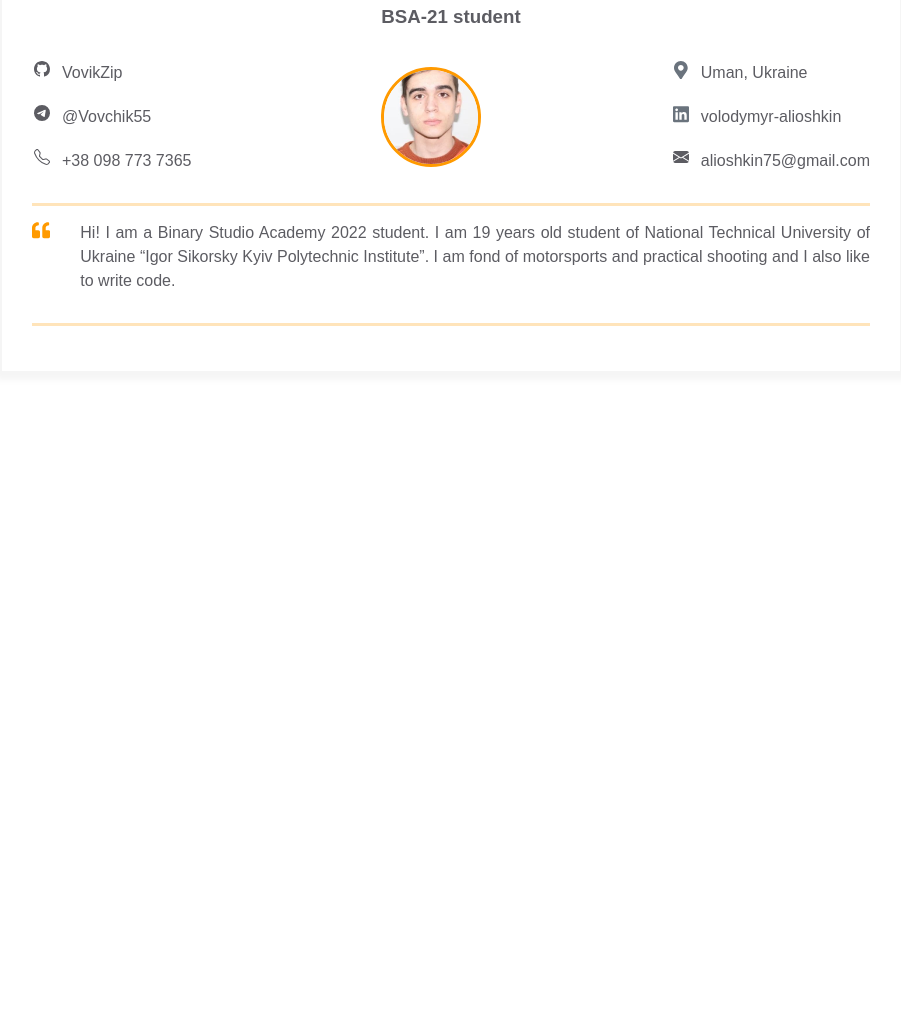
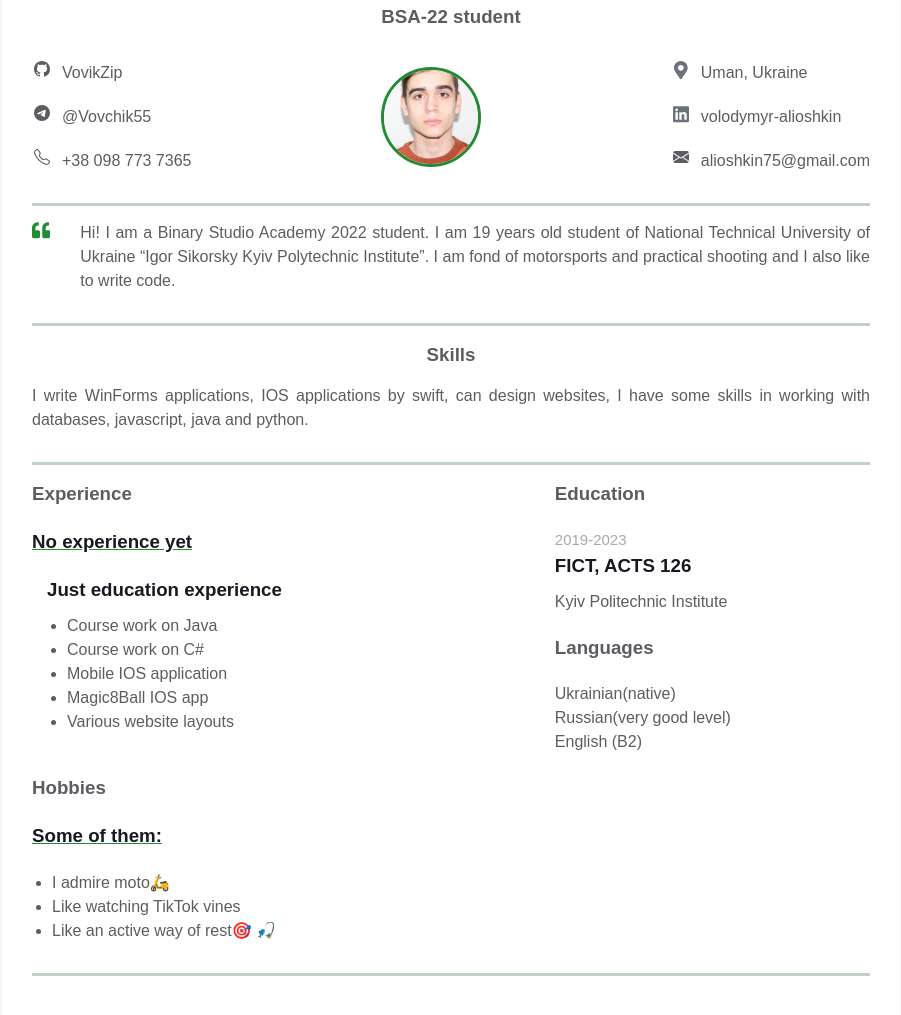
Before and after one commit to VovikZip/homepage, a plain HTML site: page index.html in a window 1280 px wide. Shown: the part 141-1156 px from the top of the page, without its empty margins (189-1090 px from the left). Before the commit the page ends 800 px from the top, so only its background shows below. Drawn offline with Linux system fonts and the light colour scheme.

Commit message:
Add my main information

```diff
--- a/index.html
+++ b/index.html
@@ -14,7 +14,7 @@
             <div class="container">
                 <div class="resume__block">
                     <h1 class="contact-info__header">Volodymyr Alioshkin</h1>
-                    <h3 class="contact-info__sub-header">BSA-21 student</h3>
+                    <h3 class="contact-info__sub-header">BSA-22 student</h3>
 
                     <div class="contact_info_container fh">
                         <div class="contact-info__block">
@@ -115,6 +115,84 @@
                     </p>
                   </div>
                 </div>
+            </div>
+            <div class="container">
+                <div class="resume__block">
+                  <div class="skills">
+                    <h3 class="skills__header">Skills</h3>
+                    <p class="skills__text">I write WinForms applications, IOS applications by swift, can design websites, I have some skills in working with databases, javascript, java and python. </p>
+                  </div>
+                </div>
+            </div>
+            <div class="container">
+                <div class="resume__block">
+                  <div class="main-info fh">
+
+                    <div class="experiences">
+                      <h3 class="experiences__header">Experience</h3>
+                      <div class="experiences__company">
+                        <div class="experiences__company-header">
+                          <span class="experiences__company-header-durability"></span>
+                          <h3 class="experiences__company-header-name">No experience yet</h3>
+                        </div>
+
+                        <div class="experiences__company-project">
+                          <span class="experiences__company-project-role"></span>
+                          <h3 class="experiences__company-project-name">Just education experience</h3>
+                          <ul class="experiences__company-project-responsibilities">
+                            <li>Course work on Java</li>
+                            <li>Course work on C#</li>
+                            <li>Mobile IOS application</li>
+                            <li>Magic8Ball IOS app</li>
+                            <li>Various website layouts</li>
+                          </ul>
+                        </div>
+                      </div>
+                    </div>
+
+                    <div class="additional-info fv">
+                      <div class="additional-info__education">
+                        <h3 class="additional-info__education-header">Education</h3>
+                        <div class="additional-info__education-university">
+                          <span class="additional-info__education-university-durability">2019-2023</span>
+                          <h3 class="additional-info__education-university-speciality">FICT, ACTS 126</h3>
+                          <p class="additional-info__education-university-name">Kyiv Politechnic Institute</p>
+                        </div>
+                      </div>
+
+                      <div class="additional-info__languages">
+                        <h3 class="additional-info__languages-header">Languages</h3>
+                        <p class="additional-info__languages-item">
+                          Ukrainian(native)
+                        </p>
+                        <p class="additional-info__languages-item">
+                          Russian(very good level)
+                        </p>
+                        <p class="additional-info__languages-item">
+                          English (B2)
+                        </p>
+                      </div>
+                    </div>
+
+                  </div>
+
+                  <div class="experiences">
+                    <h3 class="experiences__header">Hobbies</h3>
+                    <div class="experiences__company">
+                      <div class="experiences__company-header">
+                        <span class="experiences__company-header-durability"></span>
+                        <h3 class="experiences__company-header-name">Some of them:</h3>
+                        <ul class="experiences__company-project-responsibilities">
+                          <li>I admire moto&#128757;</li>
+                          <li>Like watching TikTok vines</li>
+                          <li>Like an active way of rest&#127919;	&#127907;</li>
+                        </ul>
+                      </div>
+
+                    </div>
+                  </div>
+
+                </div>
               </div>
         </div>
     </main>
--- a/styles.css
+++ b/styles.css
@@ -12,8 +12,8 @@ body {
     --secondary-text-color: #5c5c62;
     --durability-text-color: #6a737d9c;
     --icon-color: #6a737d;
-    --border-color: #ff9a0045;
-    --text-decoration-color: #ff9a00;
+    --border-color: #135f2a45;
+    --text-decoration-color: #248b35;
 }
 
 .container {
```
